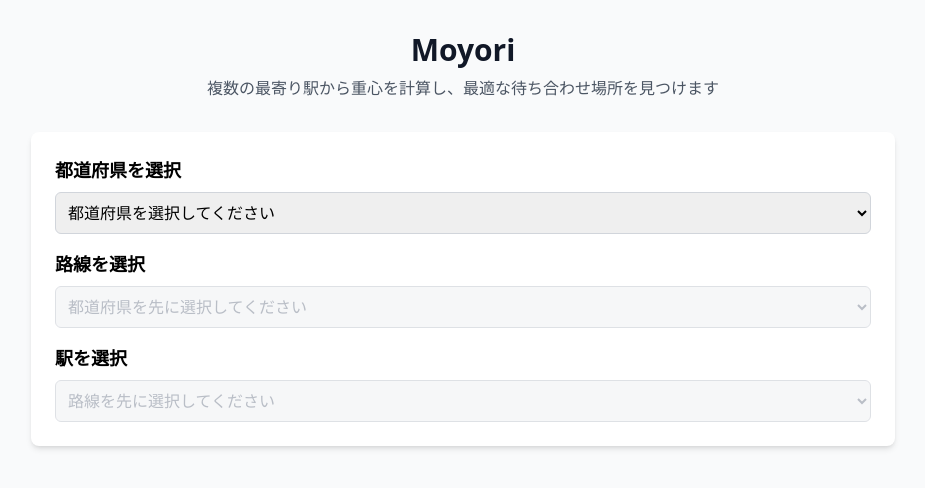
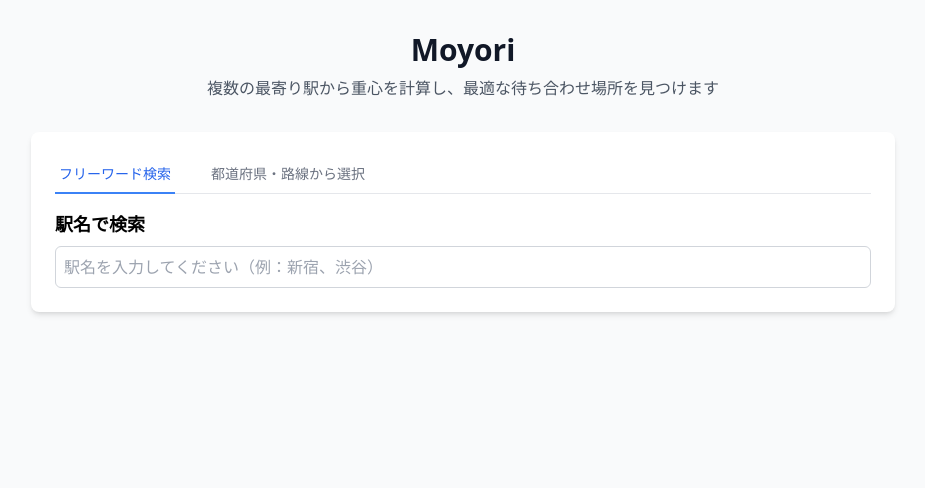
Before and after one commit to mkatoo/moyori, a React (Create React App) app: page / in a window 1280 px wide. Shown: the top 488 px of the page, without its empty margins (177-1102 px from the left). Built offline with nearby package versions, Linux system fonts and the light colour scheme.

Commit message:
フリーワード検索

```diff
--- /dev/null
+++ b/src/components/StationSearch.tsx
@@ -0,0 +1,157 @@
+import React, { useState, useEffect, useMemo } from 'react';
+import { Station } from '../data/stations';
+import { api } from '../utils/api';
+import { MAX_STATIONS } from '../constants';
+
+interface StationSearchProps {
+  selectedStations: Station[];
+  onStationSelect: (station: Station) => void;
+  onStationRemove: (stationName: string) => void;
+}
+
+const StationSearch: React.FC<StationSearchProps> = ({
+  selectedStations,
+  onStationSelect,
+  onStationRemove,
+}) => {
+  const [searchQuery, setSearchQuery] = useState('');
+  const [searchResults, setSearchResults] = useState<Station[]>([]);
+  const [loading, setLoading] = useState(false);
+
+  const debouncedSearch = useMemo(() => {
+    let timeoutId: NodeJS.Timeout;
+    return (query: string) => {
+      clearTimeout(timeoutId);
+      timeoutId = setTimeout(async () => {
+        if (query.trim()) {
+          setLoading(true);
+          try {
+            const results = await api.searchStationsByName(query);
+            setSearchResults(results);
+          } catch (error) {
+            console.error('Search error:', error);
+            setSearchResults([]);
+          } finally {
+            setLoading(false);
+          }
+        } else {
+          setSearchResults([]);
+        }
+      }, 300);
+    };
+  }, []);
+
+  useEffect(() => {
+    debouncedSearch(searchQuery);
+  }, [searchQuery, debouncedSearch]);
+
+  const availableResults = searchResults.filter(
+    (station) =>
+      !selectedStations.some(
+        (selected) =>
+          selected.name === station.name && selected.line === station.line
+      )
+  );
+
+  const handleStationClick = (station: Station) => {
+    if (selectedStations.length < MAX_STATIONS) {
+      onStationSelect(station);
+      setSearchQuery('');
+      setSearchResults([]);
+    }
+  };
+
+  return (
+    <div className="space-y-4">
+      <div>
+        <h3 className="text-lg font-semibold mb-2">駅名で検索</h3>
+        <div className="relative">
+          <input
+            type="text"
+            className="w-full p-2 border border-gray-300 rounded-md focus:outline-none focus:ring-2 focus:ring-blue-500 disabled:bg-gray-100 disabled:text-gray-400"
+            placeholder="駅名を入力してください（例：新宿、渋谷）"
+            value={searchQuery}
+            onChange={(e) => setSearchQuery(e.target.value)}
+            disabled={selectedStations.length >= MAX_STATIONS}
+          />
+          {loading && (
+            <div className="absolute right-2 top-2">
+              <div className="animate-spin rounded-full h-6 w-6 border-b-2 border-blue-500"></div>
+            </div>
+          )}
+        </div>
+        {selectedStations.length >= MAX_STATIONS && (
+          <p className="text-sm text-orange-600 mt-1">
+            最大{MAX_STATIONS}
+            駅まで選択できます。追加するには既存の駅を削除してください。
+          </p>
+        )}
+      </div>
+
+      {searchQuery && (
+        <div>
+          {loading ? (
+            <p className="text-sm text-gray-500">検索中...</p>
+          ) : availableResults.length > 0 ? (
+            <div>
+              <h4 className="text-md font-medium mb-2">検索結果</h4>
+              <div className="max-h-60 overflow-y-auto border border-gray-200 rounded-md">
+                {availableResults.slice(0, 20).map((station, index) => (
+                  <button
+                    key={`${station.name}-${station.line}-${index}`}
+                    className="w-full text-left p-3 hover:bg-blue-50 border-b border-gray-100 last:border-b-0 transition-colors disabled:opacity-50 disabled:cursor-not-allowed"
+                    onClick={() => handleStationClick(station)}
+                    disabled={selectedStations.length >= MAX_STATIONS}
+                  >
+                    <div className="font-medium">{station.name}駅</div>
+                    <div className="text-sm text-gray-600">
+                      {station.line} ({station.prefecture})
+                    </div>
+                  </button>
+                ))}
+              </div>
+              {availableResults.length > 20 && (
+                <p className="text-sm text-gray-500 mt-2">
+                  検索結果が多すぎます。より具体的なキーワードで検索してください。
+                </p>
+              )}
+            </div>
+          ) : searchQuery.length > 0 && !loading ? (
+            <p className="text-sm text-gray-500">
+              「{searchQuery}」に一致する駅が見つかりませんでした。
+            </p>
+          ) : null}
+        </div>
+      )}
+
+      {selectedStations.length > 0 && (
+        <div>
+          <h3 className="text-lg font-semibold mb-2">選択された駅</h3>
+          <div className="space-y-2">
+            {selectedStations.map((station, index) => (
+              <div
+                key={`${station.name}-${station.line}-${index}`}
+                className="flex items-center justify-between p-2 bg-blue-50 rounded-md"
+              >
+                <div>
+                  <span className="font-medium">{station.name}駅</span>
+                  <div className="text-sm text-gray-600">
+                    {station.line} ({station.prefecture})
+                  </div>
+                </div>
+                <button
+                  onClick={() => onStationRemove(station.name)}
+                  className="px-2 py-1 text-red-600 hover:bg-red-100 rounded"
+                >
+                  削除
+                </button>
+              </div>
+            ))}
+          </div>
+        </div>
+      )}
+    </div>
+  );
+};
+
+export default StationSearch;
--- a/src/components/StationSelector.tsx
+++ b/src/components/StationSelector.tsx
@@ -2,6 +2,7 @@ import React, { useState, useEffect } from 'react';
 import { Station, Route, prefectures } from '../data/stations';
 import { api } from '../utils/api';
 import { MAX_STATIONS } from '../constants';
+import StationSearch from './StationSearch';
 
 interface StationSelectorProps {
   selectedStations: Station[];
@@ -14,6 +15,7 @@ const StationSelector: React.FC<StationSelectorProps> = ({
   onStationSelect,
   onStationRemove,
 }) => {
+  const [activeTab, setActiveTab] = useState<'search' | 'browse'>('search');
   const [selectedPrefecture, setSelectedPrefecture] = useState('');
   const [selectedRoute, setSelectedRoute] = useState('');
   const [routes, setRoutes] = useState<Route[]>([]);
@@ -55,6 +57,39 @@ const StationSelector: React.FC<StationSelectorProps> = ({
 
   return (
     <div className="space-y-4">
+      <div className="border-b border-gray-200">
+        <nav className="-mb-px flex space-x-8">
+          <button
+            onClick={() => setActiveTab('search')}
+            className={`whitespace-nowrap py-2 px-1 border-b-2 font-medium text-sm ${
+              activeTab === 'search'
+                ? 'border-blue-500 text-blue-600'
+                : 'border-transparent text-gray-500 hover:text-gray-700 hover:border-gray-300'
+            }`}
+          >
+            フリーワード検索
+          </button>
+          <button
+            onClick={() => setActiveTab('browse')}
+            className={`whitespace-nowrap py-2 px-1 border-b-2 font-medium text-sm ${
+              activeTab === 'browse'
+                ? 'border-blue-500 text-blue-600'
+                : 'border-transparent text-gray-500 hover:text-gray-700 hover:border-gray-300'
+            }`}
+          >
+            都道府県・路線から選択
+          </button>
+        </nav>
+      </div>
+
+      {activeTab === 'search' ? (
+        <StationSearch
+          selectedStations={selectedStations}
+          onStationSelect={onStationSelect}
+          onStationRemove={onStationRemove}
+        />
+      ) : (
+        <div className="space-y-4">
           <div>
             <h3 className="text-lg font-semibold mb-2">都道府県を選択</h3>
             <select
@@ -90,7 +125,9 @@ const StationSelector: React.FC<StationSelectorProps> = ({
                 </option>
               ))}
             </select>
-        {loading && <p className="text-sm text-gray-500 mt-1">読み込み中...</p>}
+            {loading && (
+              <p className="text-sm text-gray-500 mt-1">読み込み中...</p>
+            )}
           </div>
 
           <div>
@@ -108,7 +145,9 @@ const StationSelector: React.FC<StationSelectorProps> = ({
               }}
               value=""
               disabled={
-            !selectedRoute || loading || selectedStations.length >= MAX_STATIONS
+                !selectedRoute ||
+                loading ||
+                selectedStations.length >= MAX_STATIONS
               }
             >
               <option value="">
@@ -125,7 +164,9 @@ const StationSelector: React.FC<StationSelectorProps> = ({
                 </option>
               ))}
             </select>
-        {loading && <p className="text-sm text-gray-500 mt-1">読み込み中...</p>}
+            {loading && (
+              <p className="text-sm text-gray-500 mt-1">読み込み中...</p>
+            )}
             {selectedStations.length >= MAX_STATIONS && (
               <p className="text-sm text-orange-600 mt-1">
                 最大{MAX_STATIONS}
@@ -161,6 +202,8 @@ const StationSelector: React.FC<StationSelectorProps> = ({
             </div>
           )}
         </div>
+      )}
+    </div>
   );
 };
 
--- a/src/utils/api.ts
+++ b/src/utils/api.ts
@@ -149,4 +149,32 @@ export const api = {
       return null;
     }
   },
+
+  async searchStationsByName(name: string): Promise<Station[]> {
+    if (!name.trim()) {
+      return [];
+    }
+
+    try {
+      const response = await fetch(
+        `${API_BASE}?method=getStations&name=${encodeURIComponent(name)}`
+      );
+      const data: HeartRailsStationResponse = await response.json();
+
+      if (!data.response?.station) {
+        return [];
+      }
+
+      return data.response.station.map((station) => ({
+        name: station.name,
+        lat: parseFloat(station.y),
+        lng: parseFloat(station.x),
+        prefecture: station.prefecture,
+        line: station.line,
+      }));
+    } catch (error) {
+      console.error('Failed to search stations by name:', error);
+      return [];
+    }
+  },
 };
```
Also changed, not shown: 1 other file (tests, documents, lock files or other folders). Lines whose indentation alone changed are shown as unchanged.
